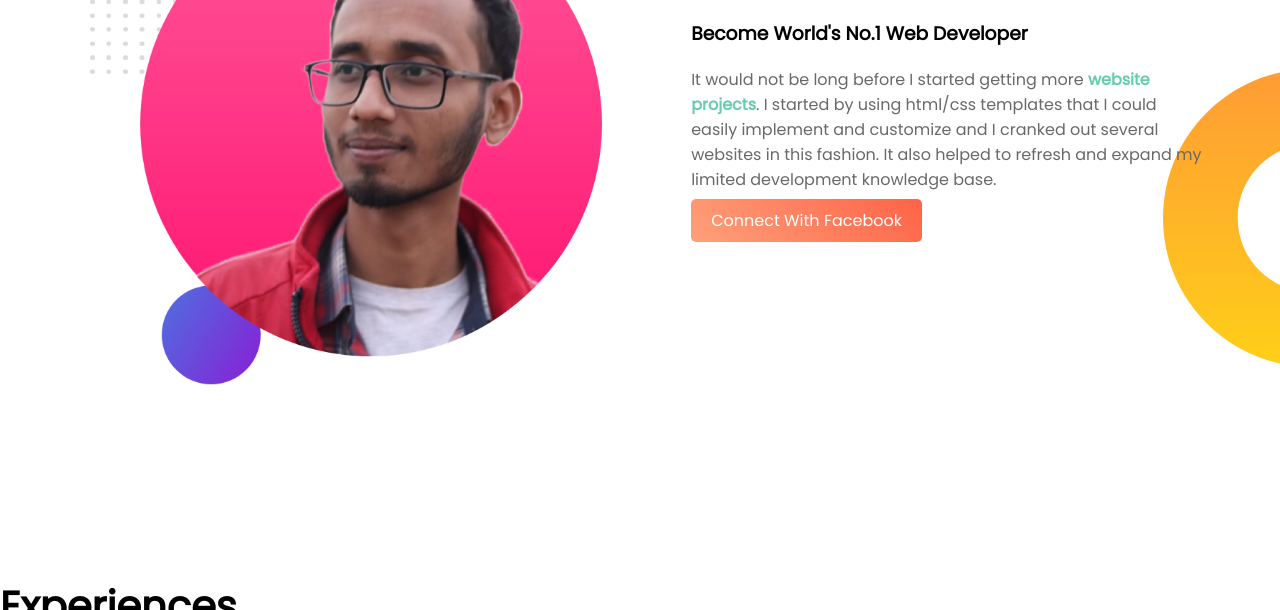
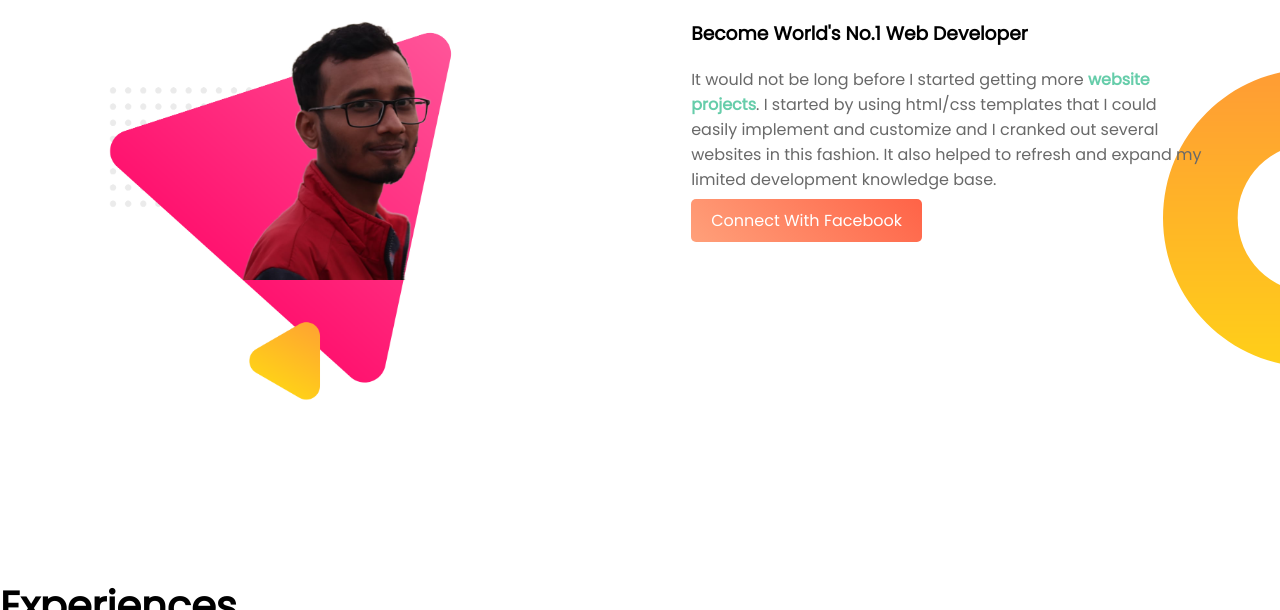
Before and after one commit to JahidulIslam1/Jahid-Website, a plain HTML site: page index.html in a window 1280 px wide. Shown: the part 757-1367 px from the top of the page. Drawn offline with Linux system fonts and the light colour scheme.

Commit message:
finish work

```diff
--- a/index.html
+++ b/index.html
@@ -25,7 +25,7 @@
 
 <section class="dream-area">
 <div class="half-width">
-    <img src="Images/jahid1.png" alt="">
+    <img src="Images/image14.png" alt="">
 </div>
 
 <div class="half-width">
```
Also changed, not shown: Images/image14.png (added).
